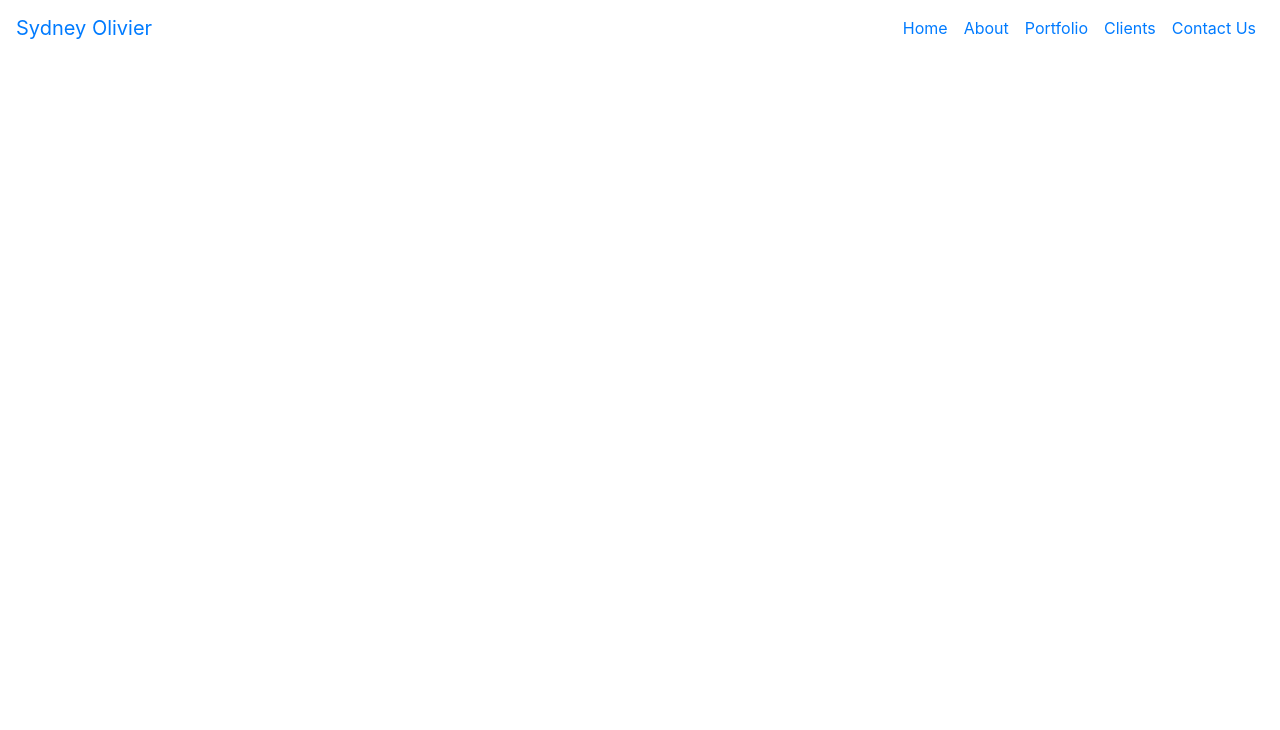
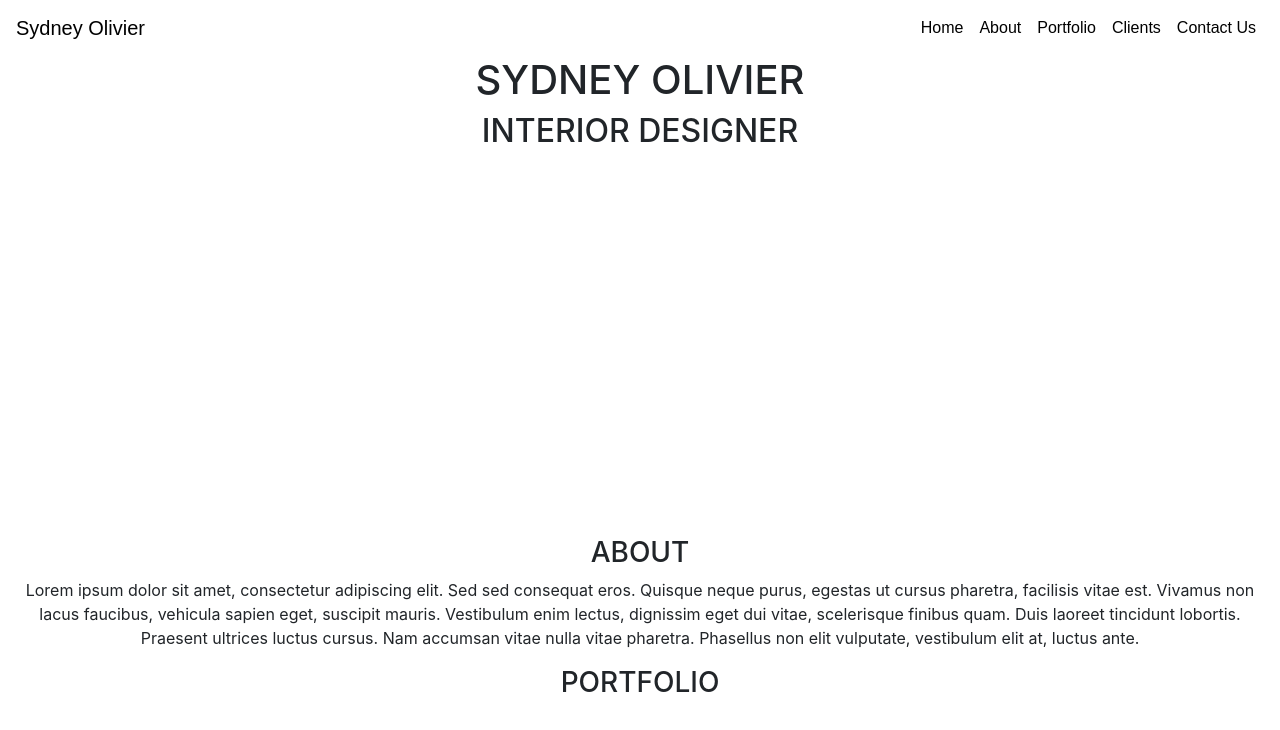
Before and after one commit to alecbeckley/sydneymobilefirst, a plain HTML site: page index.html in a window 1280 px wide. Drawn offline with nearby package versions, Linux system fonts and the light colour scheme.

Commit message:
Added more content

```diff
--- a/index.html
+++ b/index.html
@@ -37,16 +37,27 @@
     <!-- Navigation Bar -->
 
     <!-- Title Conatiner -->
-    <div class="title-block container-fluid text-white text-center">
+    <div class="title-block container-fluid text-center">
        <h1>SYDNEY OLIVIER</h1>
        <h2>INTERIOR DESIGNER</h2>
     </div>
     <!-- Title Container -->
 
     <!-- About -->
+    <div class="about container-fluid text-center">
+        <h3>ABOUT</h3>
+        <p>Lorem ipsum dolor sit amet, consectetur adipiscing elit. Sed sed consequat eros. Quisque neque purus, egestas ut cursus
+        pharetra, facilisis vitae est. Vivamus non lacus faucibus, vehicula sapien eget, suscipit mauris. Vestibulum enim
+        lectus, dignissim eget dui vitae, scelerisque finibus quam. Duis laoreet tincidunt lobortis. Praesent ultrices luctus
+        cursus. Nam accumsan vitae nulla vitae pharetra. Phasellus non elit vulputate, vestibulum elit at, luctus ante.</p>
+    </div>
     <!-- About -->
 
     <!-- Portfolio -->
+    <div class="portfolio container-fluid text-center">
+        <h3>PORTFOLIO</h3>
+
+    </div>
     <!-- Portfolio -->
 
     <!-- Clients -->
--- a/scss/index.scss
+++ b/scss/index.scss
@@ -1,4 +1,6 @@
 /*===== Variables ======*/
+$primary-font: 'Montserrat', sans-serif;
+$accent-color: #990000;
 
 /*===== Mixins =====*/
 @mixin background-img {
@@ -26,11 +28,51 @@ body {
 // No media query for `xs` since this is the default in Bootstrap
 
 // Small devices (landscape phones, 576px and up)
-@media (min-width: 576px) {
+@media (min-width: 375px) {
 
     //Navigation Bar
+    .navbar {
+        background-color: white;
+        font-family: $primary-font;
+    }
 
+    .navbar-toggler {
+        @include background-img();
+        background-image: url("../img/hamburger.png");
+    }
+
+    .navbar-brand {
+        color: black;
+    }
+
+    .nav-item {
+        color: black;
+        margin-left: auto;
+        margin-right: auto;
+    }
+
+    .nav-item:hover {
+        color: $accent-color;
+    }
     //Navigation Bar
+
+    //Title Container
+    .title-block {
+        height: 30em;
+    }
+    //Title Container
+
+    //About
+    //About
+
+    //Portfolio
+    //Portfolio
+
+    //Clients
+    //Clients
+
+    //Footer
+    //Footer
 
 }
 
```
Also changed, not shown: css/index.css, 1 other file.
